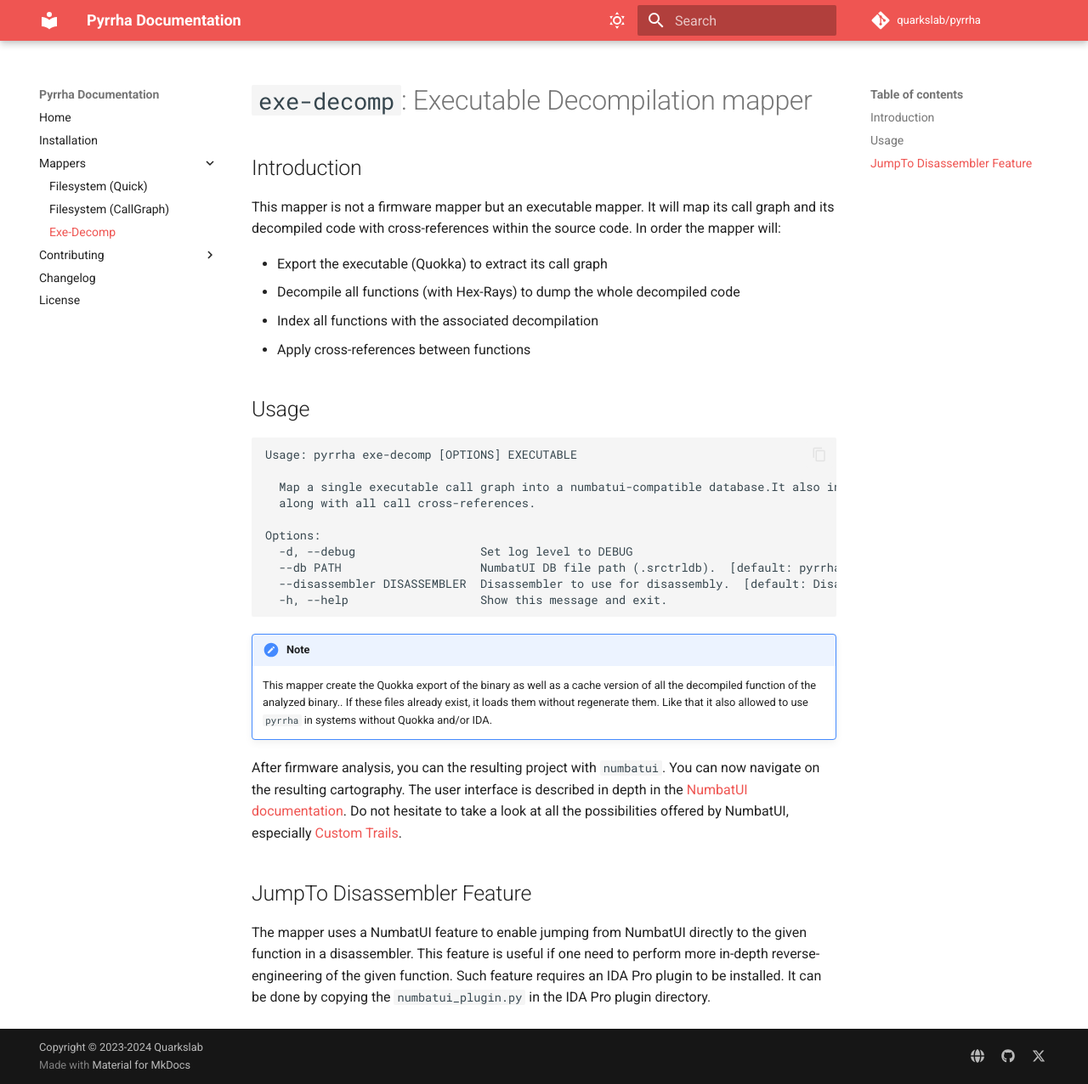
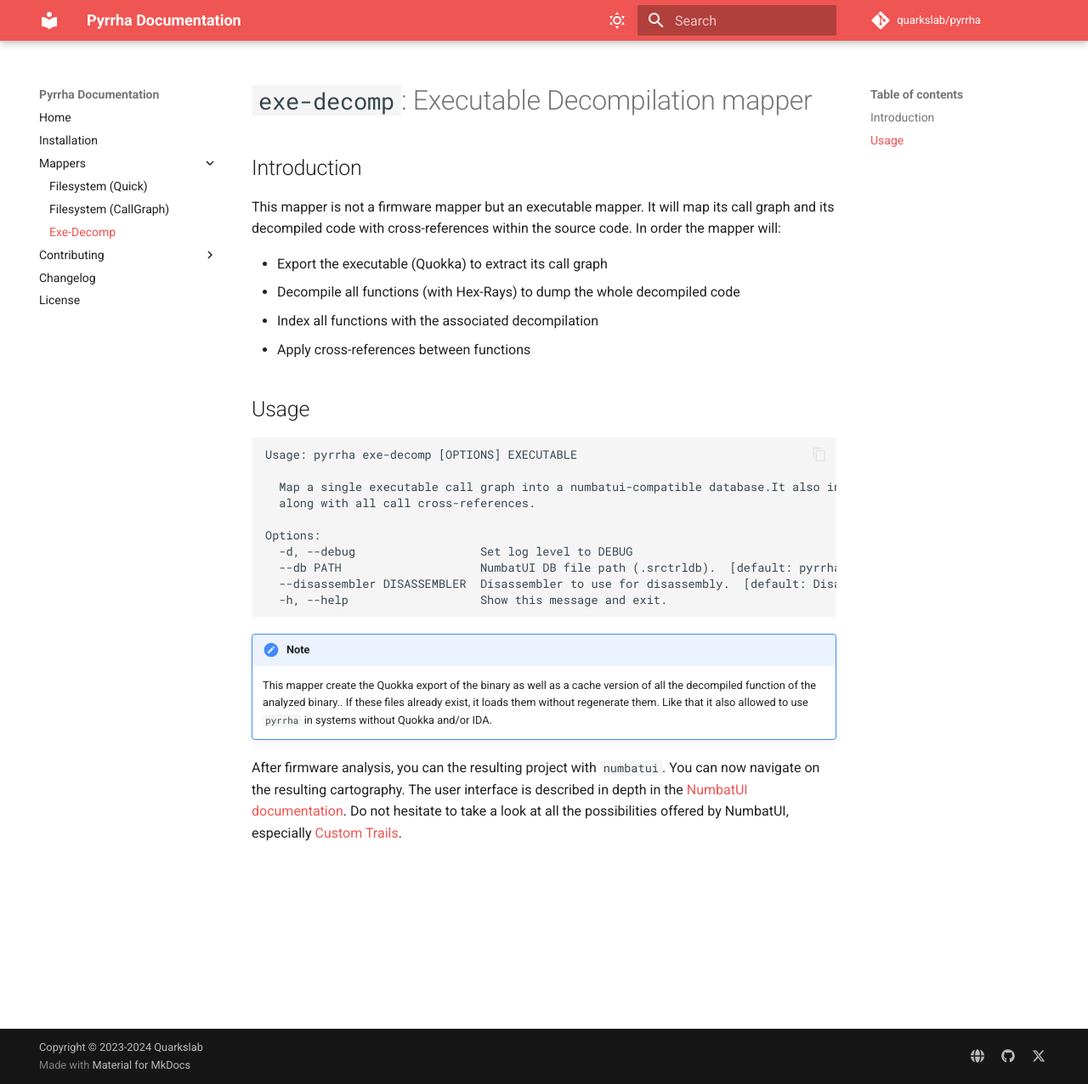
Before and after one commit to quarkslab/pyrrha, an MkDocs documentation site: the page built from docs/mappers/exe-decomp.md, in a window 1280 px wide and 1276 px high. Shown: the whole window at 85% size. Built offline with MkDocs 1.6.1 and Material for MkDocs 9.7.7, drawn with Linux system fonts in a browser that asks for light colours; comment, search, counter and statistics services are not loaded.

Commit message:
doc: remove non present functions

```diff
--- a/docs/mappers/exe-decomp.md
+++ b/docs/mappers/exe-decomp.md
@@ -32,10 +32,10 @@
 After firmware analysis, you can the resulting project with `numbatui`. You can now navigate on the resulting cartography. The user interface is described in depth in the [NumbatUI documentation](https://github.com/quarkslab/NumbatUI/blob/main/DOCUMENTATION.md#user-interface).
 Do not hesitate to take a look at  all the possibilities offered by NumbatUI, especially [Custom Trails](https://github.com/quarkslab/NumbatUI/blob/main/DOCUMENTATION.md#custom-trail-dialog).
 
-## JumpTo Disassembler Feature
+<!-- ## JumpTo Disassembler Feature
 
 The mapper uses a NumbatUI feature to enable jumping from NumbatUI directly
 to the given function in a disassembler. This feature is useful if one need
 to perform more in-depth reverse-engineering of the given function. Such
 feature requires an IDA Pro plugin to be installed. It can be done by copying
-the ``numbatui_plugin.py`` in the IDA Pro plugin directory.
+the ``numbatui_plugin.py`` in the IDA Pro plugin directory. -->
```
